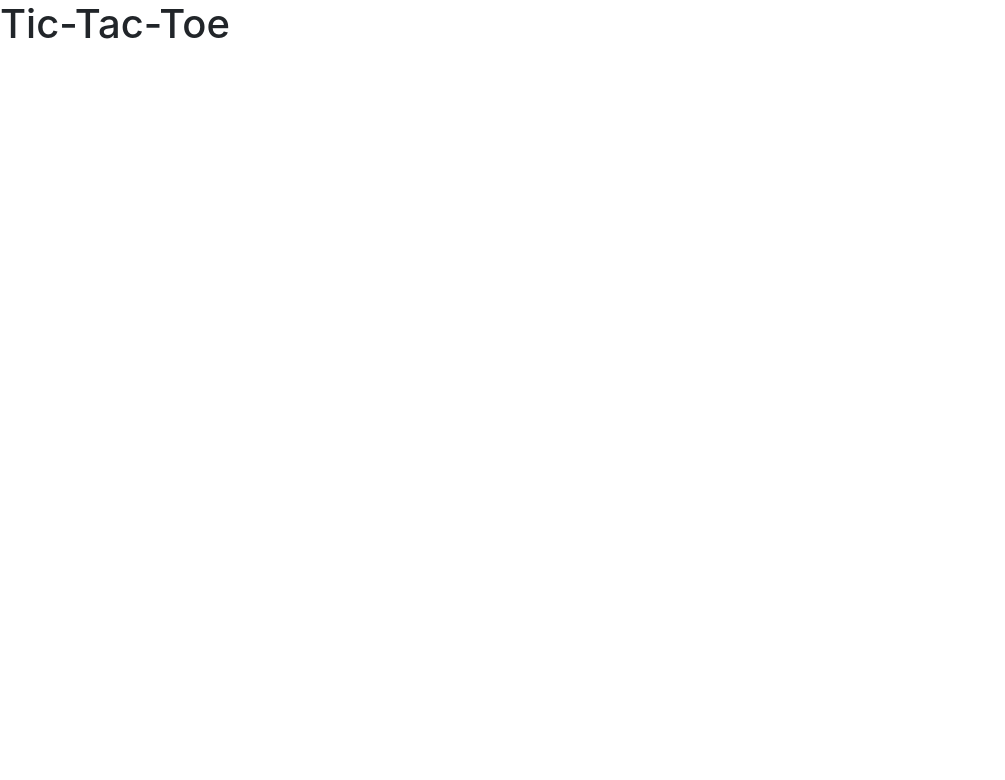
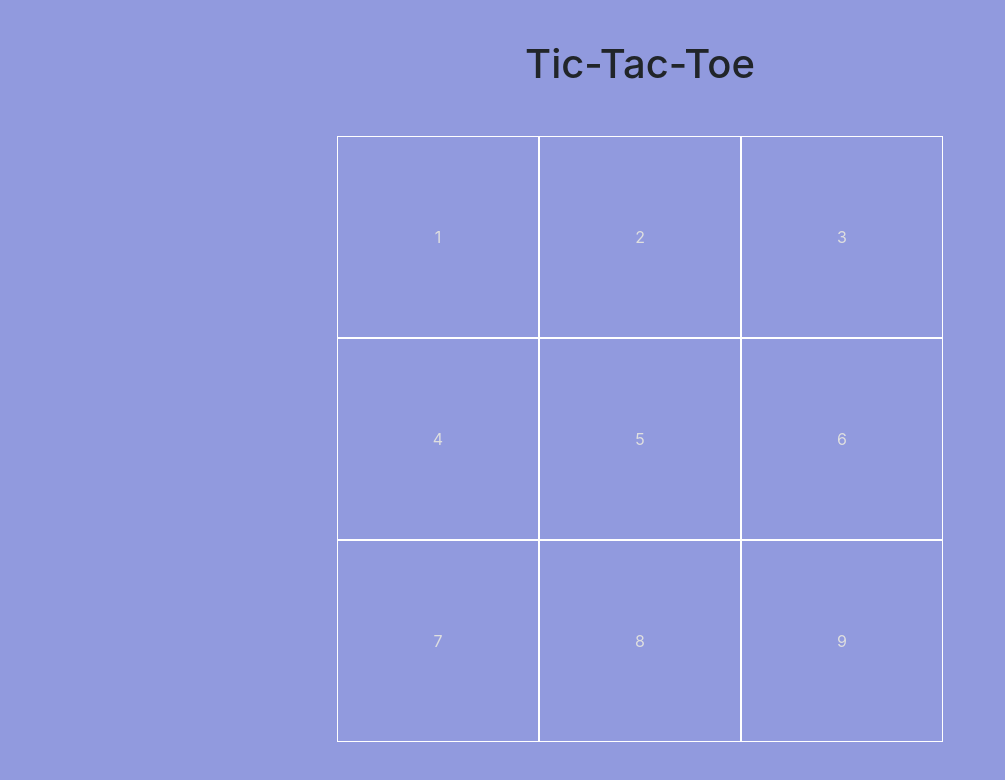
Before and after one commit to Thavriliak/tic-tac-toe-client, a website built with webpack: page index.html in a window 1280 px wide. Shown: the whole page, without its empty margins (0-1005 px from the left). Built offline with nearby package versions, Linux system fonts and the light colour scheme.

Commit message:
Game Board BootStrap Created
Created game board with bootstrap, began operating simple scss to make
my gameboard visibly friendly.

```diff
--- a/assets/styles/index.scss
+++ b/assets/styles/index.scss
@@ -1 +1,39 @@
 @import '~bootstrap/scss/bootstrap';
+
+$background-color: #919ade;
+$font-color: #dfdfdf;
+$white: #fff;
+$grey: rgb(128, 128, 128);
+$teal: rgb(0, 156, 161);
+$black: #000;
+
+body {
+  background-color: $background-color;
+}
+
+.box {
+  align-items: center;
+  border: 1px solid $white;
+  color: $font-color;
+  display: flex;
+  height: 80px;
+  justify-content: center;
+  padding: 100px;
+}
+
+.row {
+  justify-content: center;
+}
+
+.grey {
+  background-color: grey;
+}
+
+.teal {
+  background-color: $teal;
+}
+
+h1 {
+  text-align: center;
+  padding: 40px;
+}
--- a/index.html
+++ b/index.html
@@ -13,5 +13,22 @@
     </head>
     <body>
       <h1>Tic-Tac-Toe</h1>
+      <div class="container">
+        <div class="row">
+          <div class="col-2 box gray">1</div>
+          <div class="col-2 box gray">2</div>
+          <div class="col-2 box gray">3</div>
+        </div>
+        <div class="row">
+          <div class="col-2 box gray">4</div>
+          <div class="col-2 box gray">5</div>
+          <div class="col-2 box gray">6</div>
+        </div>
+        <div class="row">
+          <div class="col-2 box gray">7</div>
+          <div class="col-2 box gray">8</div>
+          <div class="col-2 box gray">9</div>
+        </div>
+      </div>
     </body>
 </html>
```
Also changed, not shown: package.json (+5 -5 lines), 1 other file.
